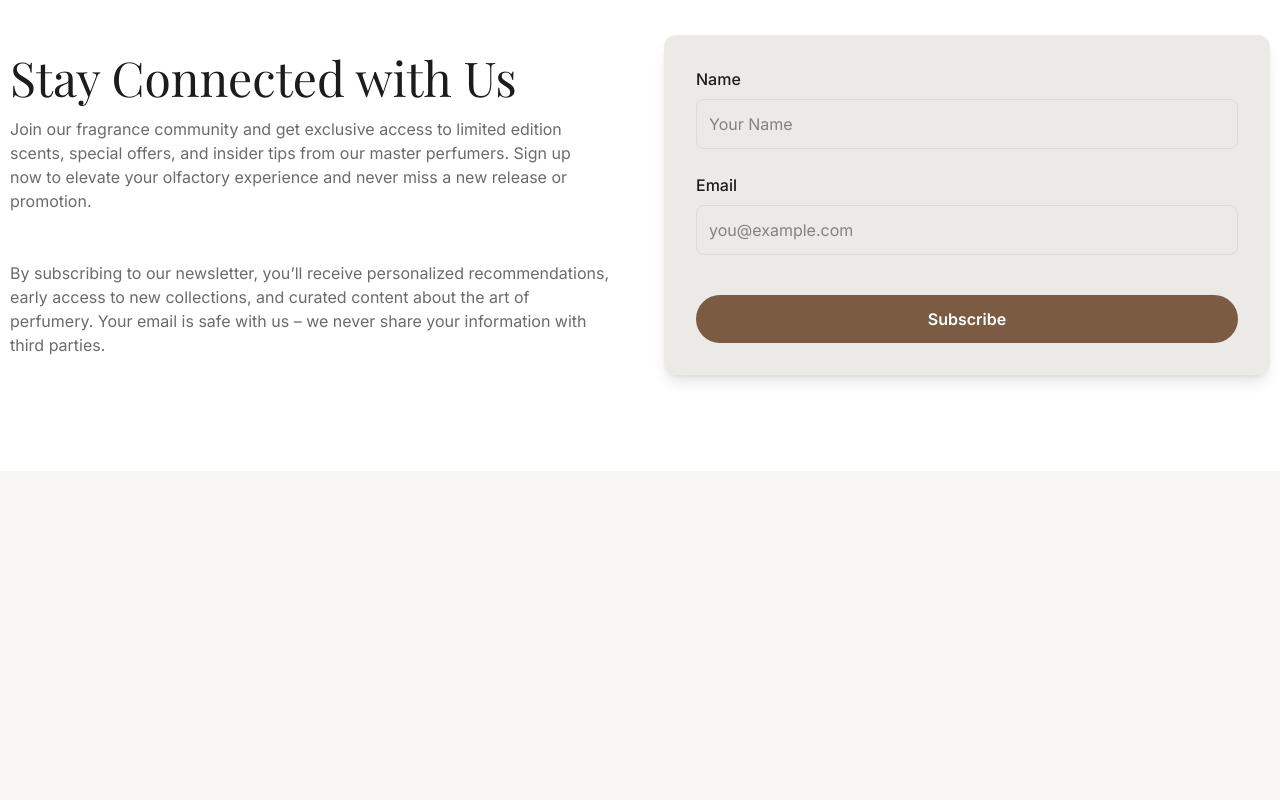
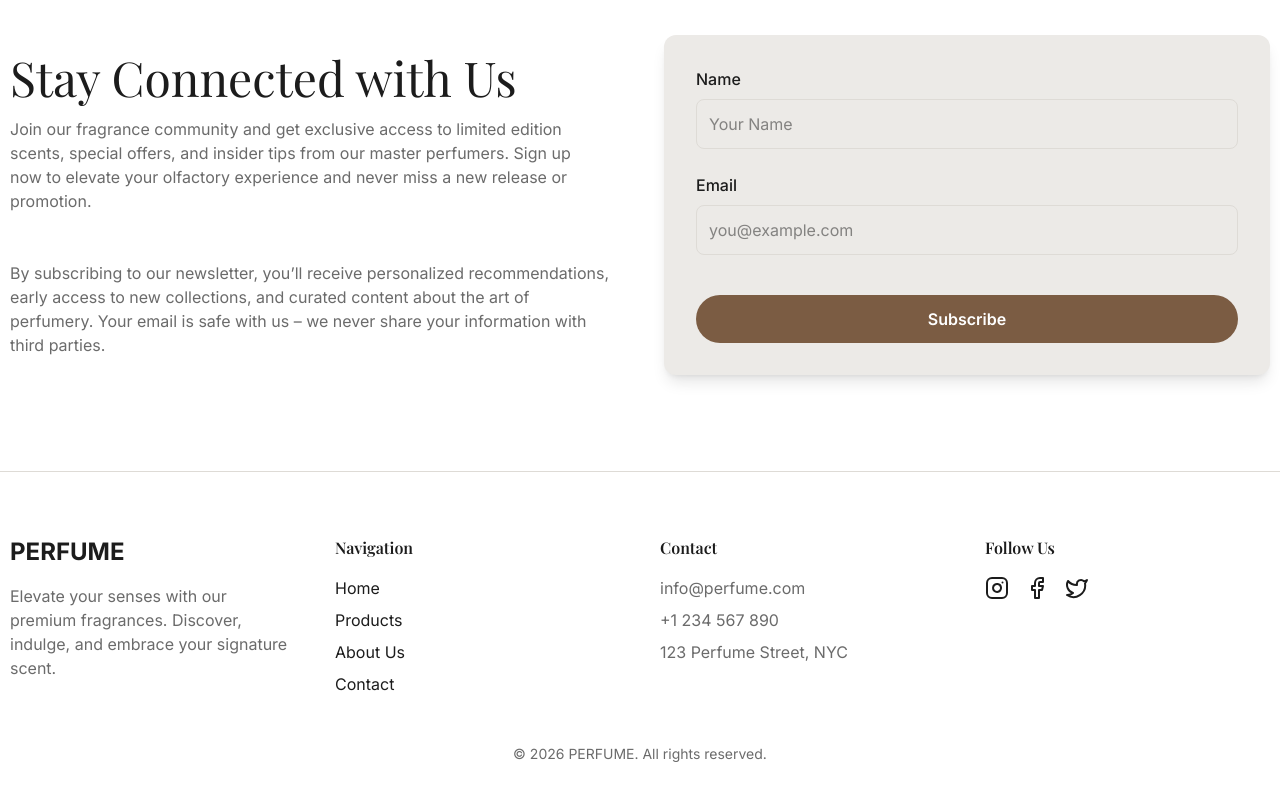
Before and after one commit to VladislavProhorov123/Bbenvenuti, a React (Vite) app: page / in a window 1280 px wide. Shown: the part 3363-4163 px from the top of the page. Before the commit the page ends 3834 px from the top, so only its background shows below. Built offline with nearby package versions, Linux system fonts and the light colour scheme; a web font is replaced by a local one.

Commit message:
footer section

```diff
--- a/src/layouts/MainLayout.jsx
+++ b/src/layouts/MainLayout.jsx
@@ -1,6 +1,7 @@
 import React from 'react'
 import { Outlet } from 'react-router-dom'
 import Header from '../pages/Header'
+import Footer from '../sections/Footer'
 
 export default function MainLayout() {
   return (
@@ -9,6 +10,7 @@ export default function MainLayout() {
       <main>
         <Outlet />
       </main>
+      <Footer />
     </div>
   )
 }
--- a/src/sections/ContactForm.jsx
+++ b/src/sections/ContactForm.jsx
@@ -34,7 +34,7 @@ export default function ContactForm() {
         </div>
 
         {/* Правый блок: форма */}
-        <div className="lg:w-1/2">
+        <div className="lg:w-1/2 sm:w-full">
           <form
             onSubmit={handleSubmit}
             className="flex flex-col gap-6 bg-[var(--bg-soft)] p-8 rounded-xl shadow-lg"
--- /dev/null
+++ b/src/sections/Footer.jsx
@@ -0,0 +1,92 @@
+import { Facebook, Instagram, Twitter } from "lucide-react";
+import React from "react";
+import { Link } from "react-router-dom";
+
+export default function Footer() {
+  return (
+    <footer className="bg-[var(--bg-secondary)] border-t border-[var(--border-color)] py-16">
+      <div className="container max-w-6xl mx-auto grid grid-cols-1 md:grid-cols-4 gap-10">
+        <div className="">
+          <div className="text-2xl font-bold">PERFUME</div>
+          <p className="mt-4 text-[var(--text-secondary)]">
+            Elevate your senses with our premium fragrances. Discover, indulge,
+            and embrace your signature scent.
+          </p>
+        </div>
+
+        <div className="">
+          <h3 className="font-semibold mb-4">Navigation</h3>
+          <ul className="flex flex-col gap-2">
+            <li>
+              <Link
+                to="/"
+                className="hover:text-[var(--brand-primary)] transition"
+              >
+                Home
+              </Link>
+            </li>
+            <li>
+              <Link
+                to="/products"
+                className="hover:text-[var(--brand-primary)] transition"
+              >
+                Products
+              </Link>
+            </li>
+            <li>
+              <Link
+                to="/about"
+                className="hover:text-[var(--brand-primary)] transition"
+              >
+                About Us
+              </Link>
+            </li>
+            <li>
+              <Link
+                to="/contacts"
+                className="hover:text-[var(--brand-primary)] transition"
+              >
+                Contact
+              </Link>
+            </li>
+          </ul>
+        </div>
+        <div className="">
+          <h3 className="font-semibold mb-4">Contact</h3>
+          <p className="text-[var(--text-secondary)]">info@perfume.com</p>
+          <p className="text-[var(--text-secondary)] mt-2">+1 234 567 890</p>
+          <p className="text-[var(--text-secondary)] mt-2">
+            123 Perfume Street, NYC
+          </p>
+        </div>
+        <div>
+          <h3 className="font-semibold mb-4">Follow Us</h3>
+          <div className="flex gap-4">
+            <a
+              href="#"
+              className="hover:text-[var(--brand-primary)] transition"
+            >
+              <Instagram className="w-6 h-6" />
+            </a>
+            <a
+              href="#"
+              className="hover:text-[var(--brand-primary)] transition"
+            >
+              <Facebook className="w-6 h-6" />
+            </a>
+            <a
+              href="#"
+              className="hover:text-[var(--brand-primary)] transition"
+            >
+              <Twitter className="w-6 h-6" />
+            </a>
+          </div>
+        </div>
+      </div>
+
+      <div className="mt-12 text-center text-[var(--text-secondary)] text-sm">
+        &copy; {new Date().getFullYear()} PERFUME. All rights reserved.
+      </div>
+    </footer>
+  );
+}
```
